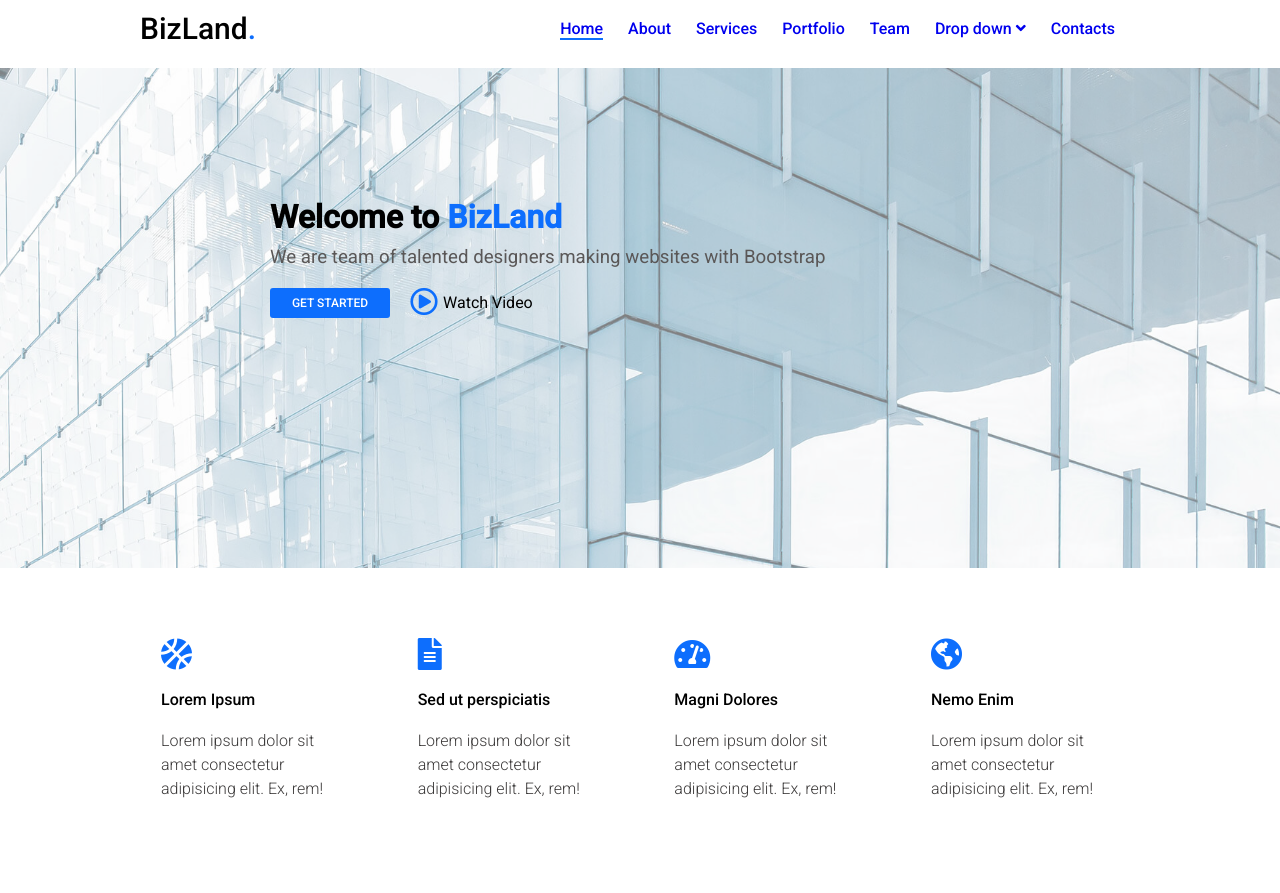
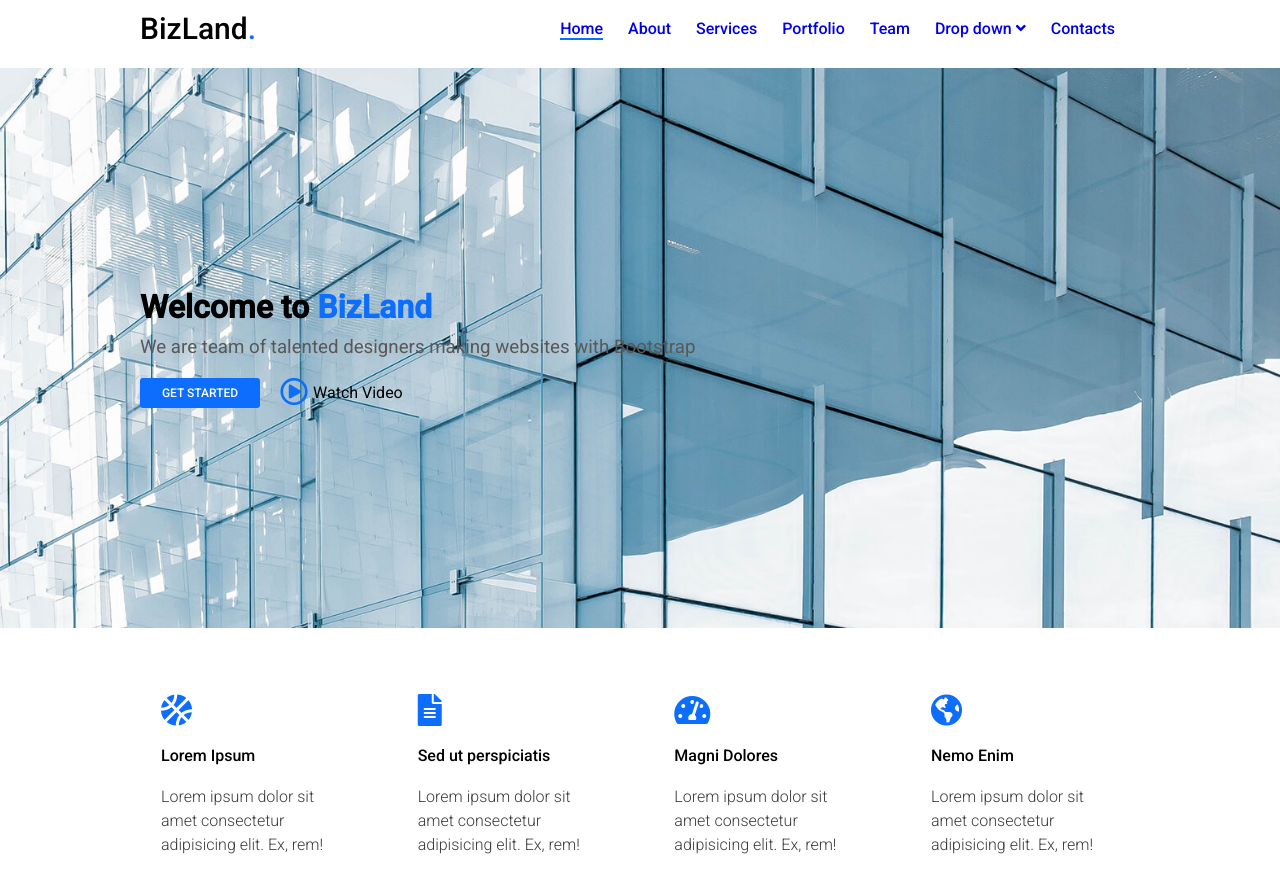
Before and after one commit to webcoderfirst/BIZLAND, a plain HTML site: page index.html in a window 1280 px wide. Shown: the part 47-940 px from the top of the page. Drawn offline with Linux system fonts and the light colour scheme.

Commit message:
Umidjon
Solve the problem about section heading

```diff
--- a/css/style.css
+++ b/css/style.css
@@ -206,40 +206,35 @@ nav .box .navbar ul li .drop .dropdown
 
 main {
     width: 100%;
-}
-
-main .image {
-    width: auto;
+    height: 70vh;
+    background-image: url(../img/hero-bg.jpg);
+    background-repeat: no-repeat;
+    background-size: cover;
+    background-position: center;
     position: relative;
 }
 
-main .image img {
-    width: 100%;
-    height: 500px;
-    opacity: 0.5;
+main .welcome {
+    width: 1000px;
+    margin: auto;
+    position: absolute;
+    top: 50%;
+    left: 50%;
+    transform: translate(-50%, -50%);
 }
 
-main .image .welcome {
-    width: 1000px;
-    height: 250px;
-    position: absolute;
-    top: 130px;
-    left: 270px;
-
-}
-
-main .image .welcome .main-text h3 {
+main .welcome .main-text h3 {
     color: rgb(90, 87, 87);
     font-weight: 400;
     margin: 10px 0 20px 0;
 }
 
-main .image .welcome .start {
+main .welcome .start {
     display: flex;
     align-items: center;
 }
 
-main .image .welcome .start button {
+main .welcome .start button {
     width: 120px;
     height: 30px;
     font-size: 12px;
@@ -252,19 +247,19 @@ main .image .welcome .start button {
     cursor: pointer;
 }
 
-main .image .welcome .video {
+main .welcome .video {
     height: 30px;
     display: flex;
     cursor: pointer;
 }
 
-main .image .welcome .video i {
+main .welcome .video i {
     font-size: 28px;
     color: rgb(13,110,253);
     align-items: center;
 }
 
-main .image .welcome .video .watch {
+main .welcome .video .watch {
     font-size: 16px;
     margin: 5px;
 }
--- a/index.html
+++ b/index.html
@@ -97,9 +97,6 @@
         <!-- Main part -->
 
         <main>
-            <div class="image">
-                <img src="img/hero-bg.jpg" alt="no photo">
-
                 <div class="welcome">
                     <div class="main-text">
                         <h1>Welcome to <span>BizLand</span></h1>
@@ -116,7 +113,7 @@
                         </div>
                     </div>
                 </div>
-            </div>
+
         </main>
 
         <!-- Footer Part -->
```
